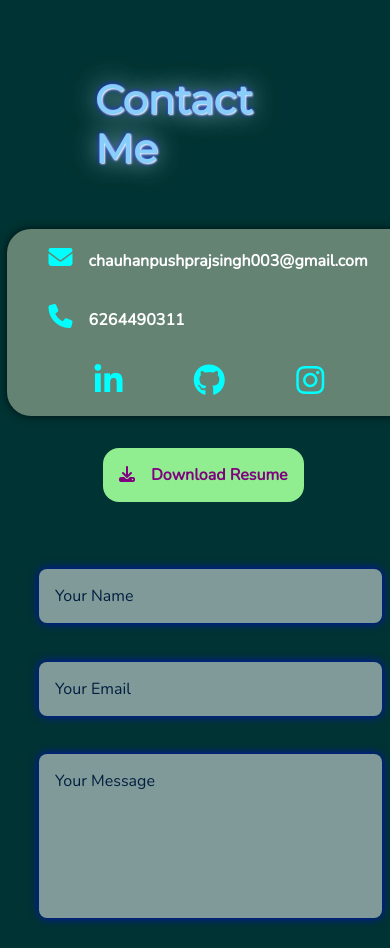
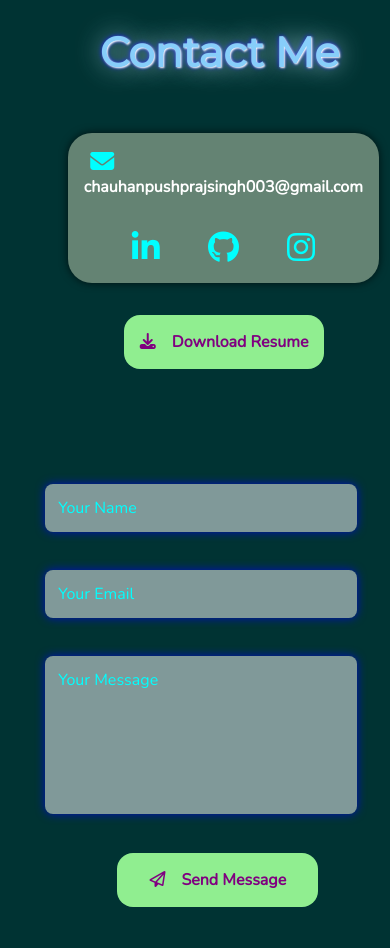
Before and after one commit to PushprajSChauhan/my-portfolio-website, a plain HTML site: page index.html in a window 390 px wide. Shown: the part 3556-4504 px from the top of the page. Drawn offline with nearby package versions, Linux system fonts and the light colour scheme.

Commit message:
contact section responsive 1

```diff
--- a/index.html
+++ b/index.html
@@ -294,7 +294,6 @@
                 <i class="fa-solid fa-envelope"></i
                 >chauhanpushprajsingh003@gmail.com
               </p>
-              <p><i class="fa-solid fa-phone"></i>6264490311</p>
               <div class="social-icons">
                 <a href="https://www.linkedin.com/in/pschauhan2k3/"
                   ><i class="fa-brands fa-linkedin-in"></i
--- a/responsive.css
+++ b/responsive.css
@@ -111,43 +111,6 @@
     position: relative;
     left: 5%;
   }
-
-  #contact .container .row {
-    flex-wrap: nowrap;
-    gap: 2rem;
-  }
-
-  .contact-left .title {
-    font-size: 3.5rem;
-    margin-left: -2rem;
-  }
-
-  .contact-left .content {
-    margin-left: -2rem;
-  }
-
-  .contact-left p {
-    font-size: 1rem;
-  }
-
-  .contact-left .btn {
-    padding: 1rem 1rem;
-    margin-left: 0.7rem;
-  }
-
-  .contact-right {
-    margin-top: -2rem;
-  }
-
-  .contact-right form {
-    margin-top: 6rem;
-    width: 115%;
-  }
-
-  form .btn {
-    padding: 1rem 2rem;
-    margin-left: 4rem;
-  }
 }
 
 @media (max-width: 571px) {
@@ -200,29 +163,17 @@
     background-color: #003333;
   }
 
-  #contact .container .row {
-    flex-wrap: wrap;
-  }
-
   .contact-left {
     margin-top: 0%;
   }
 
   .contact-left .title {
     font-size: 2.5rem;
-    margin-left: 2rem;
-    margin-bottom: 4rem;
-    margin-top: -3rem;
+    margin: -3rem 0 4rem 2rem;
   }
 
   .social-icons {
     margin-top: 0rem;
-  }
-
-  .contact-left .content {
-    margin-left: -2rem;
-    margin-top: -2rem;
-    width: 145%;
   }
 
   .contact-left p i {
@@ -251,7 +202,7 @@
 
   form input::placeholder,
   textarea::placeholder {
-    color: #001f3f;
+    color: #00ffff;
   }
 
   #msg {
@@ -484,6 +435,229 @@
   }
 }
 
+/* Contact content */
+@media (max-width: 1102px) {
+  form .btn {
+    margin-left: 7rem;
+  }
+
+  .contact-left .btn {
+    margin-left: 3.3rem;
+  }
+}
+
+@media (max-width: 990px) {
+  .contact-left .title {
+    font-size: 3.5rem;
+  }
+
+  .contact-left p {
+    font-size: 1.1rem;
+  }
+
+  .contact-left .btn {
+    margin-left: 2.3rem;
+    font-size: 1rem;
+  }
+
+  #contact .row {
+    gap: 4rem;
+  }
+
+  form .btn {
+    margin-left: 4.8rem;
+    font-size: 1rem;
+  }
+
+  form input,
+  form textarea {
+    padding: 0.8rem;
+  }
+}
+
+@media (max-width: 910px) {
+  form .btn {
+    padding: 1rem 2rem;
+    margin-left: 3.8rem;
+  }
+
+  .contact-left .btn {
+    margin-left: 4.5rem;
+    padding: 1rem 2rem;
+  }
+}
+
+@media (max-width: 851px) {
+  form .btn {
+    padding: 1rem 1rem;
+    margin-left: 3rem;
+  }
+}
+
+@media (max-width: 772px) {
+  .contact-left .btn {
+    margin-left: 1.6rem;
+  }
+
+  form .btn {
+    padding: 1rem 1.5rem;
+    margin-left: 5rem;
+  }
+
+  #contact-left .container .row {
+    gap: 3rem;
+  }
+
+  #contact .container .row {
+    flex-wrap: nowrap;
+    gap: 2rem;
+  }
+
+  .contact-left .title {
+    font-size: 3.5rem;
+    margin-left: -2rem;
+  }
+
+  .contact-left .content {
+    margin-left: -2rem;
+  }
+
+  .contact-left p {
+    font-size: 1rem;
+  }
+
+  .contact-left .btn {
+    padding: 1rem 1rem;
+    margin-left: 0.7rem;
+  }
+
+  .contact-right {
+    margin-top: -2rem;
+  }
+
+  .contact-right form {
+    margin-top: 6rem;
+    width: 115%;
+  }
+
+  form .btn {
+    padding: 1rem 2rem;
+    margin-left: 4rem;
+  }
+}
+
+@media (max-width: 680px) {
+  #contact .container .row {
+    flex-wrap: wrap;
+  }
+
+  .contact-left .title {
+    margin-left: 6rem;
+  }
+
+  .contact-left .content {
+    margin-left: 6rem;
+  }
+
+  .contact-left .btn {
+    margin-top: 2rem;
+    margin-left: 11rem;
+  }
+
+  .contact-left p i {
+    margin-left: 0.4rem;
+  }
+
+  .social-icons {
+    margin-top: 0;
+  }
+
+  .contact-right form {
+    width: 100%;
+    margin-left: 0.4rem;
+  }
+
+  form .btn {
+    margin-left: 11rem;
+  }
+}
+
+@media (max-width: 610px) {
+  .contact-left {
+    margin-left: -1.7rem;
+  }
+
+  form .btn {
+    margin-left: 9rem;
+  }
+}
+
+@media (max-width: 550px) {
+  .contact-left .title {
+    font-size: 3rem;
+  }
+
+  .contact-left .content {
+    margin-left: 5rem;
+  }
+
+  .contact-left .btn {
+    margin-left: 10rem;
+  }
+
+  form .btn {
+    margin-left: 7rem;
+  }
+}
+
+@media (max-width: 430px) {
+  form .btn {
+    margin-left: 4.5rem;
+  }
+
+  .contact-left .title {
+    margin-left: 4rem;
+    font-size: 2.6rem;
+    margin-bottom: 2rem;
+  }
+
+  .contact-left .content {
+    margin-left: 3.5rem;
+  }
+
+  .contact-left .btn {
+    margin-left: 7rem;
+  }
+}
+
+@media (max-width: 350px) {
+  .contact-left .title {
+    font-size: 2rem;
+    margin-left: 2.5rem;
+  }
+
+  .contact-left .content {
+    margin-left: 1rem;
+    max-width: 18rem;
+  }
+
+  .contact-left p {
+    margin-left: -0.7rem;
+  }
+
+  .contact-left p i {
+    margin-left: 7.8rem;
+  }
+
+  .contact-left .btn {
+    margin-left: 4rem;
+  }
+
+  form .btn {
+    margin-left: 1.7rem;
+  }
+}
+
 /* Footer content */
 @media (max-width: 800px) {
   .copyright p {
--- a/styles.css
+++ b/styles.css
@@ -505,13 +505,19 @@ div img {
   min-height: 100vh;
 }
 
+#contact .row {
+  display: flex;
+  align-items: center;
+  flex-wrap: nowrap;
+  gap: 3rem;
+  margin-top: 2rem;
+}
+
 .contact-left {
-  flex-basis: 35%;
   margin-top: -2rem;
 }
 
 .contact-right {
-  flex-basis: 60%;
   margin-top: -2rem;
 }
 
@@ -537,7 +543,6 @@ div img {
   color: aqua;
   margin-right: 0.7rem;
   font-size: 1.5rem;
-  justify-self: center;
 }
 
 .social-icons {
```
